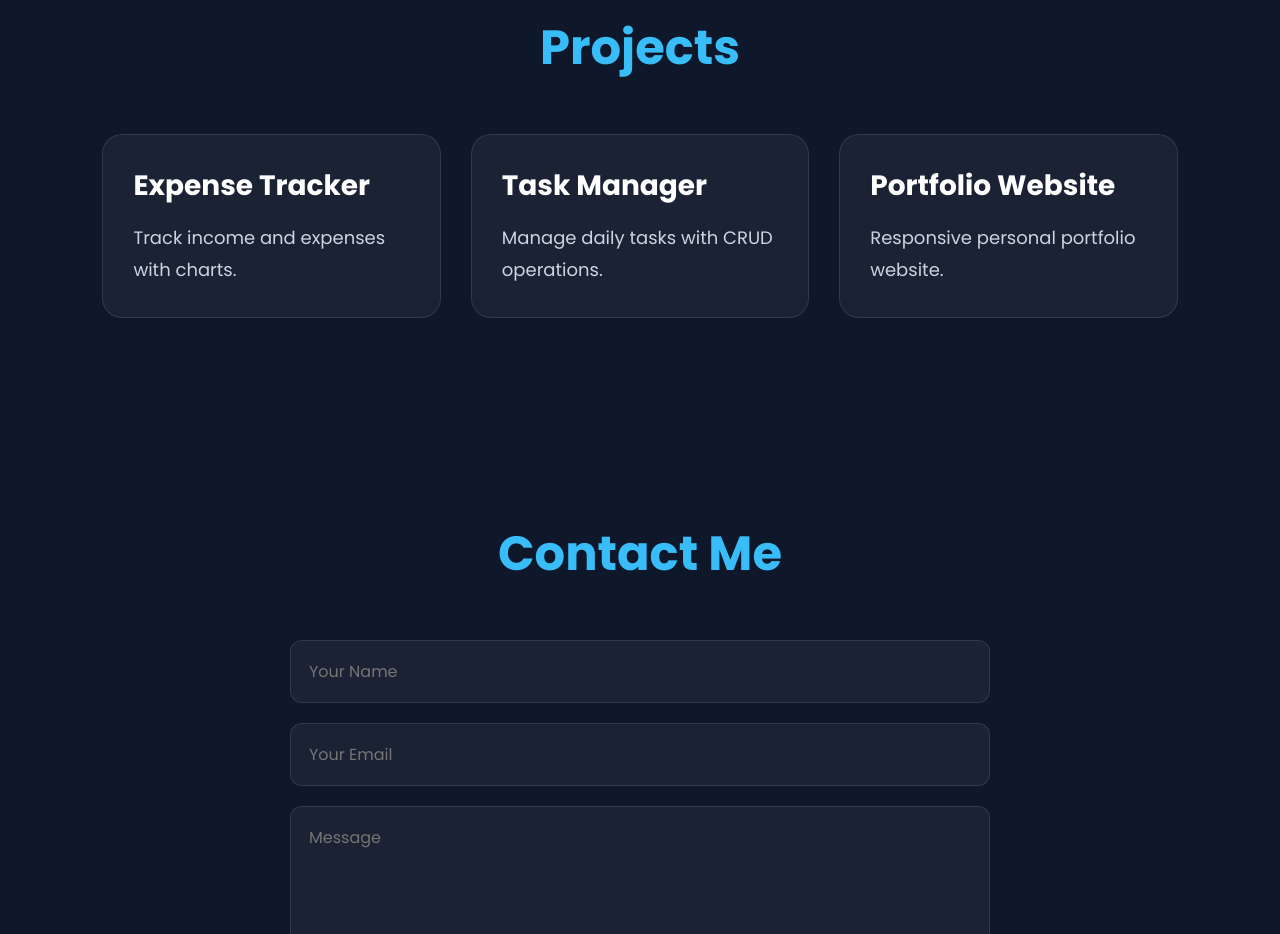
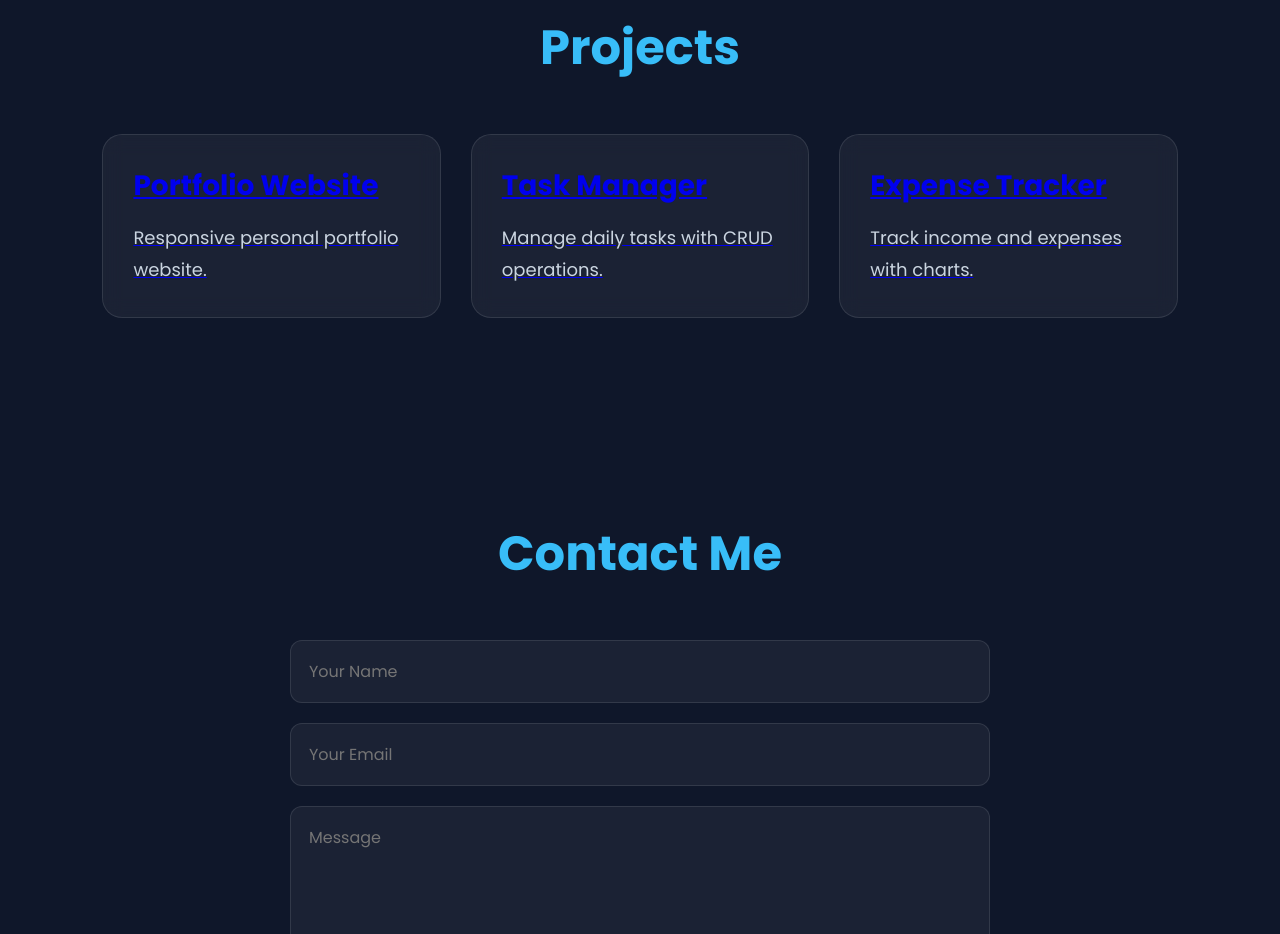
Before and after one commit to amar-soni/portfoilio, a website: page public/index.html in a window 1280 px wide. Shown: the part 1660-2594 px from the top of the page. Drawn offline with Linux system fonts and the light colour scheme.

Commit message:
clickable card

```diff
--- a/public/index.html
+++ b/public/index.html
@@ -58,24 +58,29 @@
     <h2>Projects</h2>
 
     <div class="project-container">
-
+      <a href="https://portfoilio-six-azure.vercel.app/">
        <div class="project-card">
-        <h3>Expense Tracker</h3>
-        <p>Track income and expenses with charts.</p>
+        <h3>Portfolio Website </h3>
+        <p>Responsive personal portfolio website.</p>
        </div>
-
+      </a>
+      <a href="https://task-manager-sage-sigma-69.vercel.app/">
        <div class="project-card">
         <h3>Task Manager</h3>
         <p>Manage daily tasks with CRUD operations.</p>
        </div>
+      </a>
+      <a href="https://expense-tracker-one-xi-73.vercel.app/">
+       <div class="project-card">
+        <h3>Expense Tracker</h3>
+        <p>Track income and expenses with charts.</p>
 
-      <div class="project-card">
-        <h3>Portfolio Website</h3>
-        <p>Responsive personal portfolio website.</p>
        </div>
+      </a>
 
     </div>
   </section>
+
 
   <section id="contact" class="section">
     <h2>Contact Me</h2>
```
Lines whose indentation alone changed are shown as unchanged.
